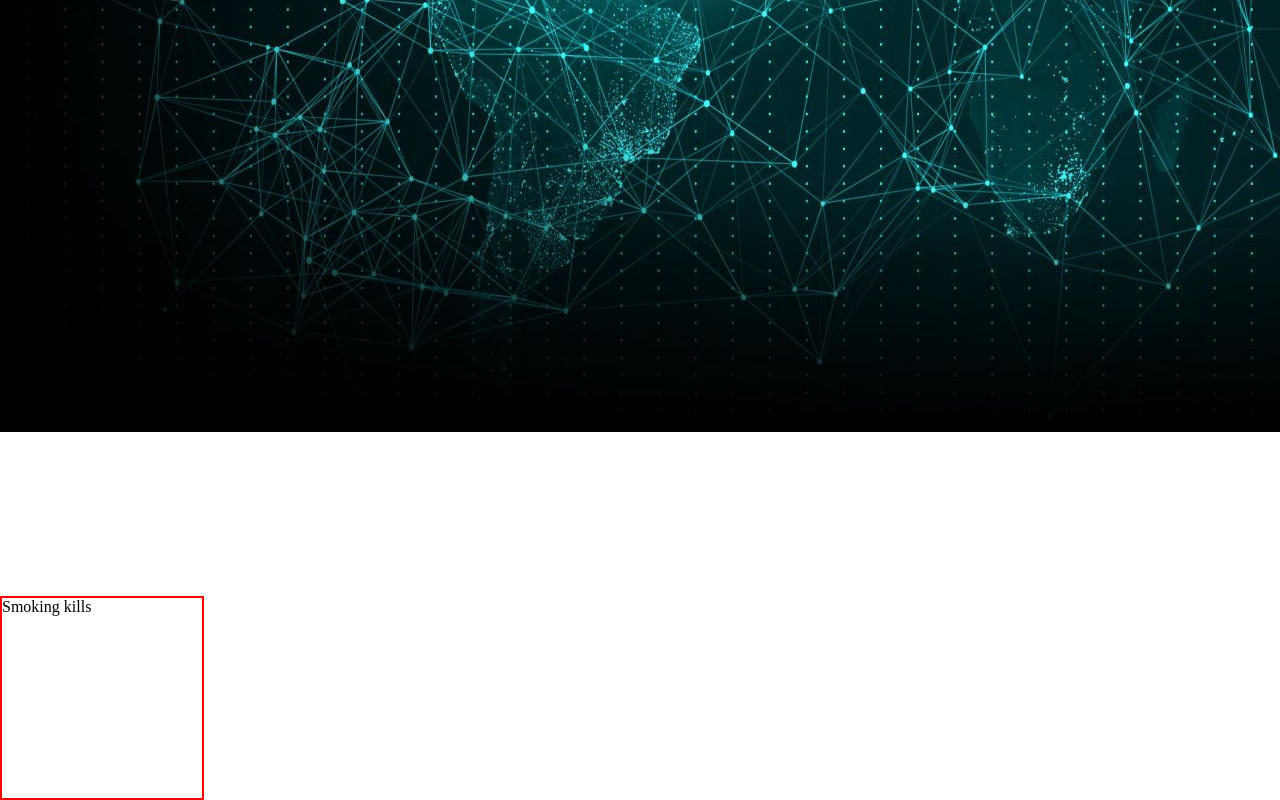
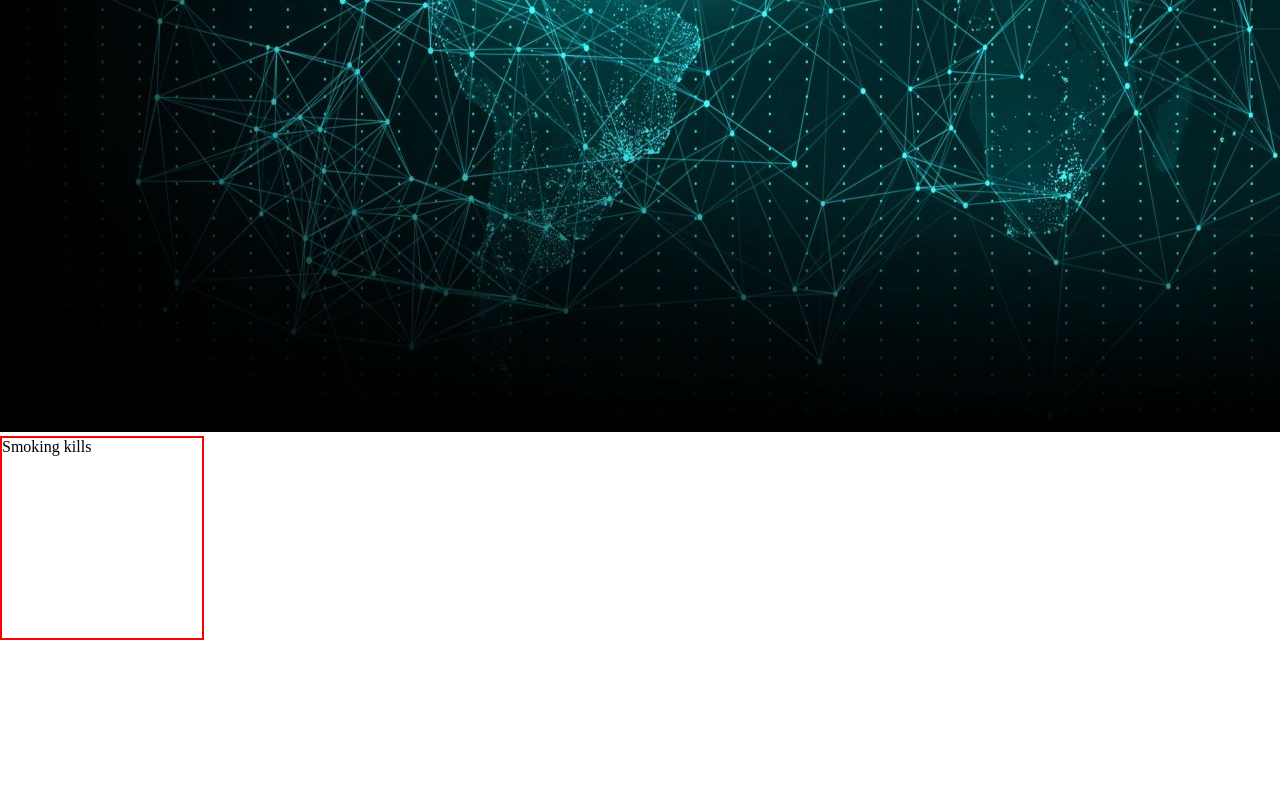
Before and after one commit to Abhisheksingh734/CSS_html, a plain HTML site: page CSSinClass/Pr_03.html in a window 1280 px wide. Shown: the part 699-1499 px from the top of the page. After the commit the page ends 1339 px from the top, so only its background shows below. Drawn offline with Linux system fonts and the light colour scheme.

Commit message:
CSS in class

```diff
--- a/CSSinClass/Pr_03.css
+++ b/CSSinClass/Pr_03.css
@@ -58,5 +58,4 @@ li{
     width: 200px;
     height: 200px;
     position: relative;
-    top: 20vh;
 }
```
